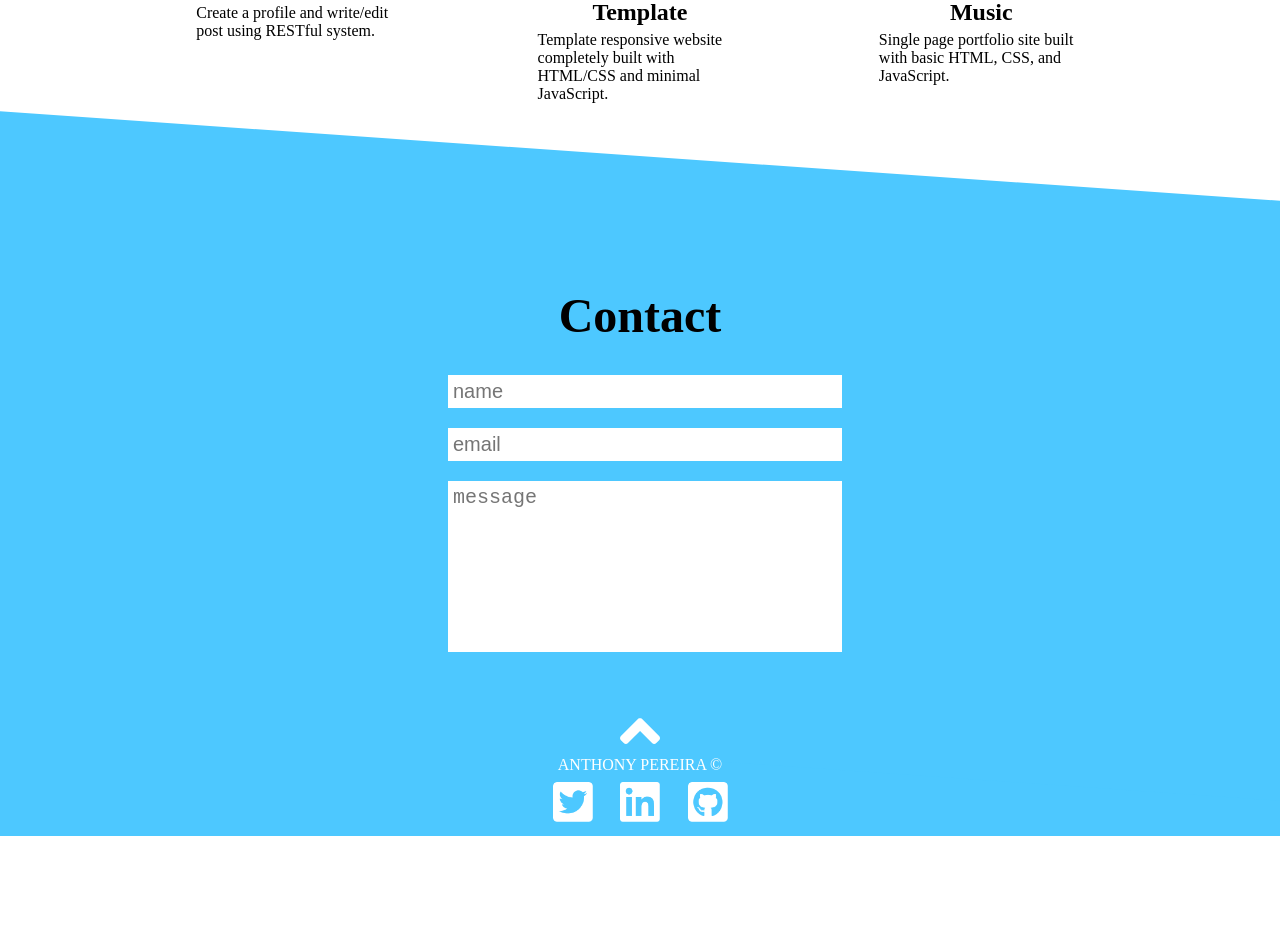
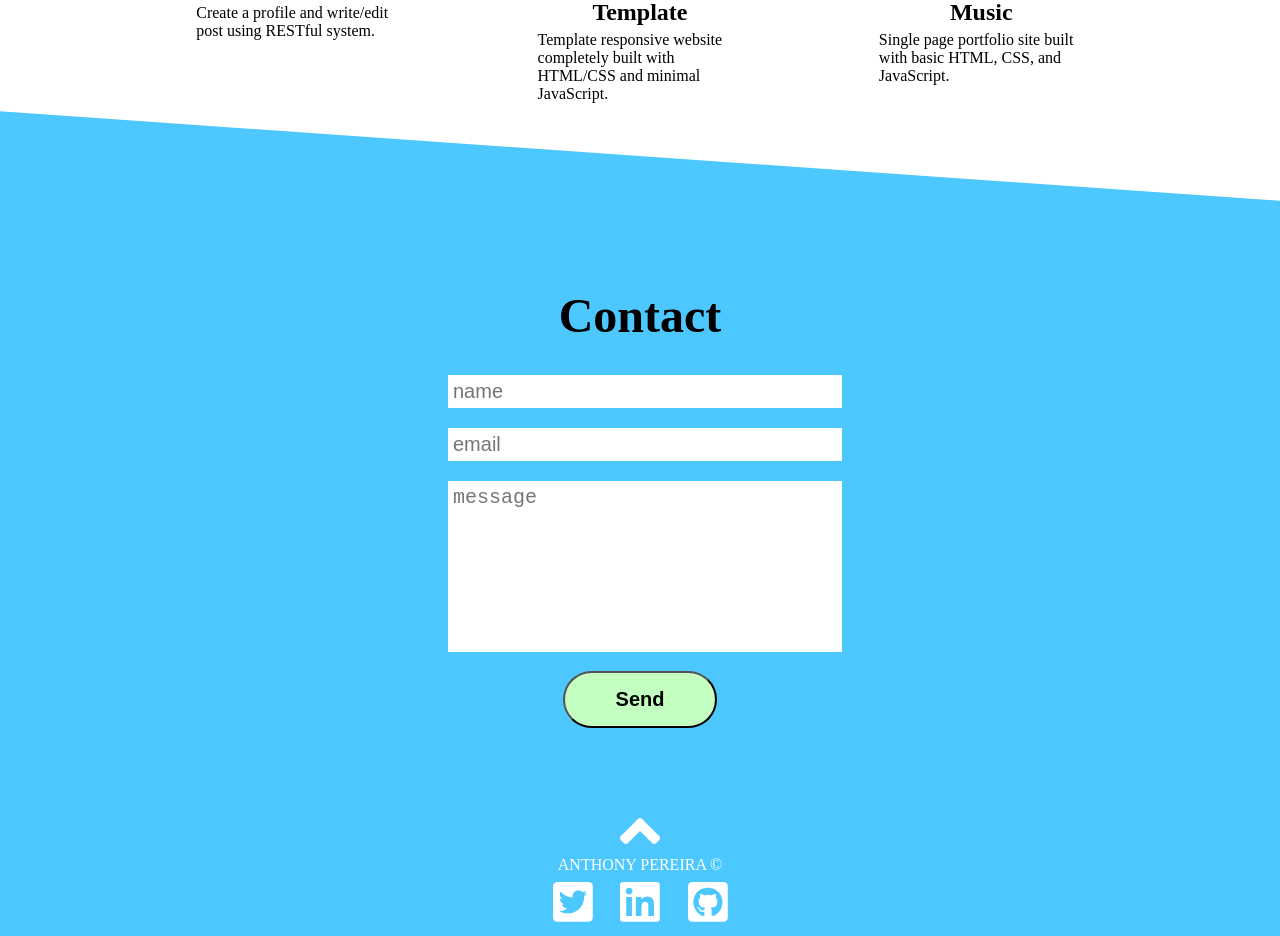
Before and after one commit to anfornee/my-portfolio, a React (Create React App) app: page / in a window 1280 px wide. Shown: the part 2729-3665 px from the top of the page. Before the commit the page ends 3565 px from the top, so only its background shows below. Built offline with nearby package versions, Linux system fonts and the light colour scheme.

Commit message:
Contact form update

```diff
--- a/src/App.css
+++ b/src/App.css
@@ -388,8 +388,9 @@ a {
 .contact {
     margin-top: 150px;
     transform: skewY(4deg);
+    text-align: center;
     width: 100%;
-    height: 600px;
+    height: 700px;
     background: #4DC8FF;
     display: flex;
     justify-content: center;
@@ -421,7 +422,6 @@ input {
 
 textarea {
     margin-top: 0;
-    margin-bottom: 20px;
     width: 100%;
     font-size: 20px;
     padding: 5px;
@@ -429,9 +429,25 @@ textarea {
     resize: none;
 }
 
+.contact-btn {
+    margin: 0 auto;
+    margin-top: 15px;
+    background: #C3FFC1;
+    width: 40%;
+    padding: 15px 0;
+    display: flex;
+    justify-content: center;
+    align-items: center;
+    font-size: 1.25em;
+    font-weight: bold;
+    color: black;
+    border-radius: 45px;
+}
+
 /***************  Footer  ***************/
 
 .footer {
+    width: 100%;
     position: relative;
     bottom: 5em;
     height: 5em;
--- a/src/Components/Contact/Contact.js
+++ b/src/Components/Contact/Contact.js
@@ -4,10 +4,11 @@ const Contact = () => (
     <div className="contact" >
         <div className="contact-container">
             <h1 id="contact" className="contact-title">Contact</h1>
-            <form className="contact-form">
-                <input type="text" placeholder="name"></input>
-                <input type="text" placeholder="email"></input>
-                <textarea type="text" rows="7" placeholder="message"></textarea>
+            <form className="contact-form" name="contact" method="POST" data-netlify="true">
+                <input type="text" name="name" placeholder="name"></input>
+                <input type="text" name="email" placeholder="email"></input>
+                <textarea type="text" name="message" rows="7" placeholder="message"></textarea>
+                <button type="submit" className="contact-btn">Send</button>
             </form>
         </div>
     </div>
```
